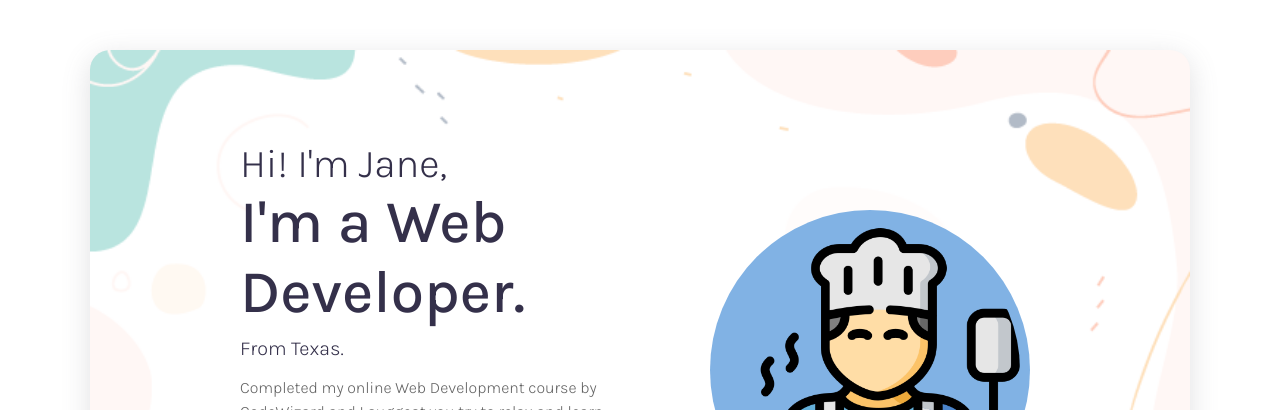
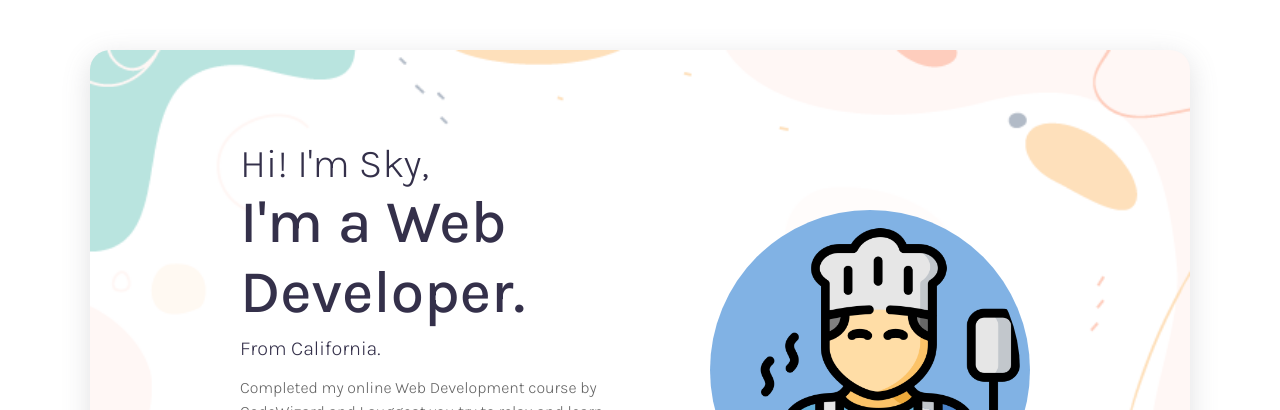
Before and after one commit to Mongfind/about-me, a plain HTML site: page index.html in a window 1280 px wide. Shown: the top 410 px of the page. Drawn offline with Linux system fonts and the light colour scheme.

Commit message:
Update index.html

```diff
--- a/index.html
+++ b/index.html
@@ -13,9 +13,9 @@
     <div class="container">
         <img src="img/cooking.png" class="mypic">
         <div class="info">
-            <h3>Hi! I'm Jane,</h3>
+            <h3>Hi! I'm Sky,</h3>
             <h2>I'm a Web Developer.</h2>
-            <h4>From Texas.</h4>
+            <h4>From California.</h4>
             <p>Completed my online Web Development course by CodeWizard and I suggest you try to relax and learn something new. &#x1F609; </p>
             <h4>Hobbies:</h4>
             <div class="hobbies">Photography <img src="img/photography.png" class="icon"> </div>
```
